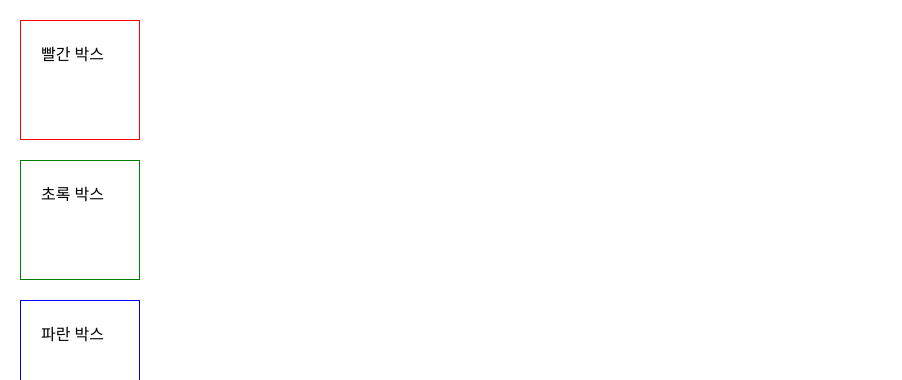
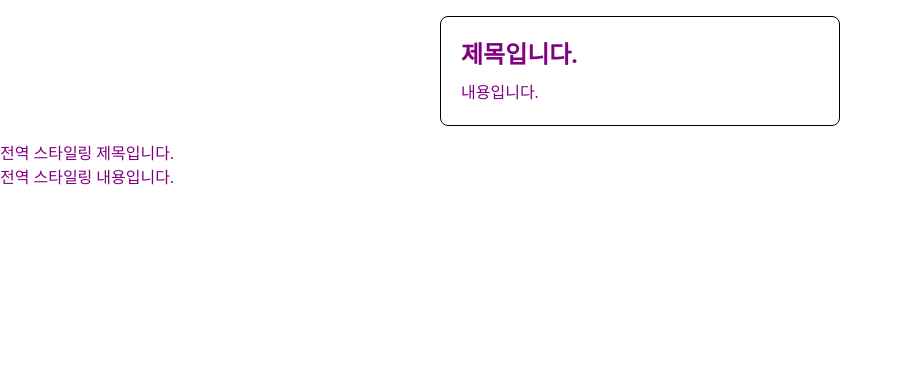
Before and after one commit to yuna-c/react, a React (Vite) app: page / in a window 1280 px wide. Shown: the top 380 px of the page, without its empty margins (0-902 px from the left). Built offline with nearby package versions, Linux system fonts and the light colour scheme.

Commit message:
📝 add : globalStyles styled-components

```diff
--- a/src/App.jsx
+++ b/src/App.jsx
@@ -1,50 +1,22 @@
+import GlobalStyle from './GlobalStyle';
+import TestPage from './components/TestPage';
+import BlogPost from './components/BlogPost';
+
 import './styles/App.css';
-import styled from 'styled-components';
-
-// https://npmtrends.com/
-// https://styled-components.com/
 
 // 🌞🌞🌞🌞🌞
 // yarn add styled-components
 // 확장자 Styled-Components Extractor 설치
 
-// 이점 : 조건부 스타일링 가능(if/삼항연산자/switch)
-const StBox = styled.div`
-  width: 120px;
-  height: 120px;
-  border: 1px solid ${(props) => props.borderColor};
-  margin: 20px;
-  padding: 20px;
-`;
+const App = () => {
+  const title = '전역 스타일링 제목입니다.';
+  const contents = '전역 스타일링 내용입니다.';
 
-const boxList = ['red', 'green', 'blue'];
-const getBoxName = (color) => {
-  switch (color) {
-    case 'red':
-      return '빨간 박스';
-    case 'green':
-      return '초록 박스';
-    case 'blue':
-      return '파란 박스';
-    default:
-      return '검정 박스';
-  }
-};
-
-const App = () => {
   return (
     <>
-      {/* <StBox borderColor='red'>빨간 박스</StBox>
-      <StBox borderColor='green'>초록 박스</StBox>
-      <StBox borderColor='blue'>파란 박스</StBox> */}
-
-      {boxList.map((boxColor) => {
-        return (
-          <StBox key={boxColor} borderColor={boxColor}>
-            {getBoxName(boxColor)}
-          </StBox>
-        );
-      })}
+      <GlobalStyle />
+      <TestPage title='제목입니다.' contents='내용입니다.' />
+      <BlogPost title={title} contents={contents} />
     </>
   );
 };
--- /dev/null
+++ b/src/GlobalStyle.jsx
@@ -0,0 +1,11 @@
+import { createGlobalStyle } from 'styled-components';
+
+const GlobalStyle = createGlobalStyle`
+body{
+  font-family: 'Helvetica', 'Arial', sans-serif;
+  line-height: 1.5;
+  color: purple;
+}
+`;
+
+export default GlobalStyle;
--- /dev/null
+++ b/src/components/BlogPost.jsx
@@ -0,0 +1,8 @@
+export default function BlogPost({ title, contents }) {
+  return (
+    <>
+      <p>{title}</p>
+      <p>{contents}</p>
+    </>
+  );
+}
--- /dev/null
+++ b/src/components/TestPage.jsx
@@ -0,0 +1,31 @@
+import styled from 'styled-components';
+
+function TestPage(props) {
+  return (
+    <Wrapper>
+      <Title>{props.title}</Title>
+      <Contents>{props.contents}</Contents>
+    </Wrapper>
+  );
+}
+
+const Title = styled.h1`
+  font-size: 1.5rem;
+  margin: 0;
+  margin-bottom: 8px;
+`;
+
+const Contents = styled.p`
+  margin: 0;
+  font-size: 1rem;
+`;
+
+const Wrapper = styled.div`
+  border: 1px solid black;
+  border-radius: 8px;
+  padding: 20px;
+  margin: 16px auto;
+  max-width: 400px;
+`;
+
+export default TestPage;
```
